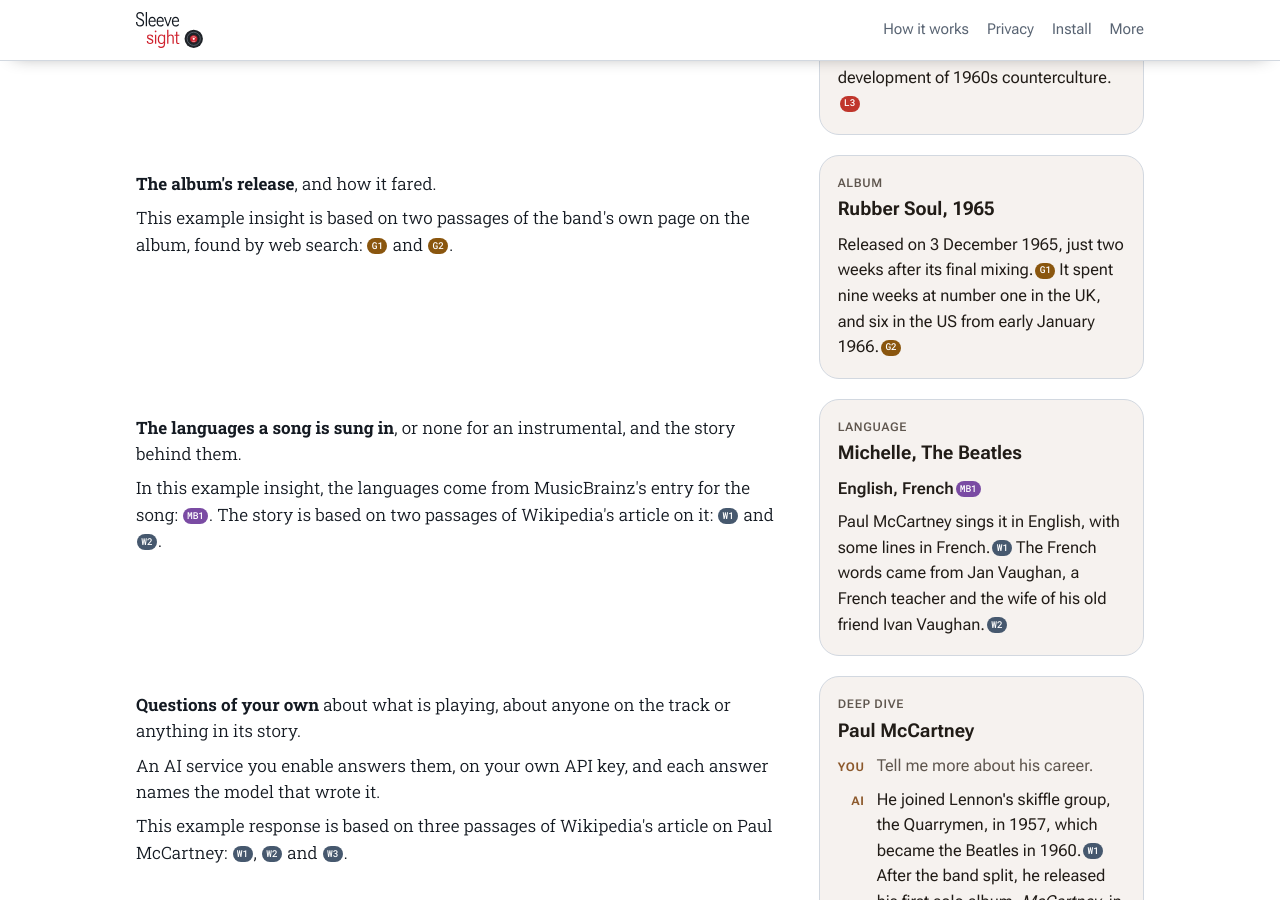
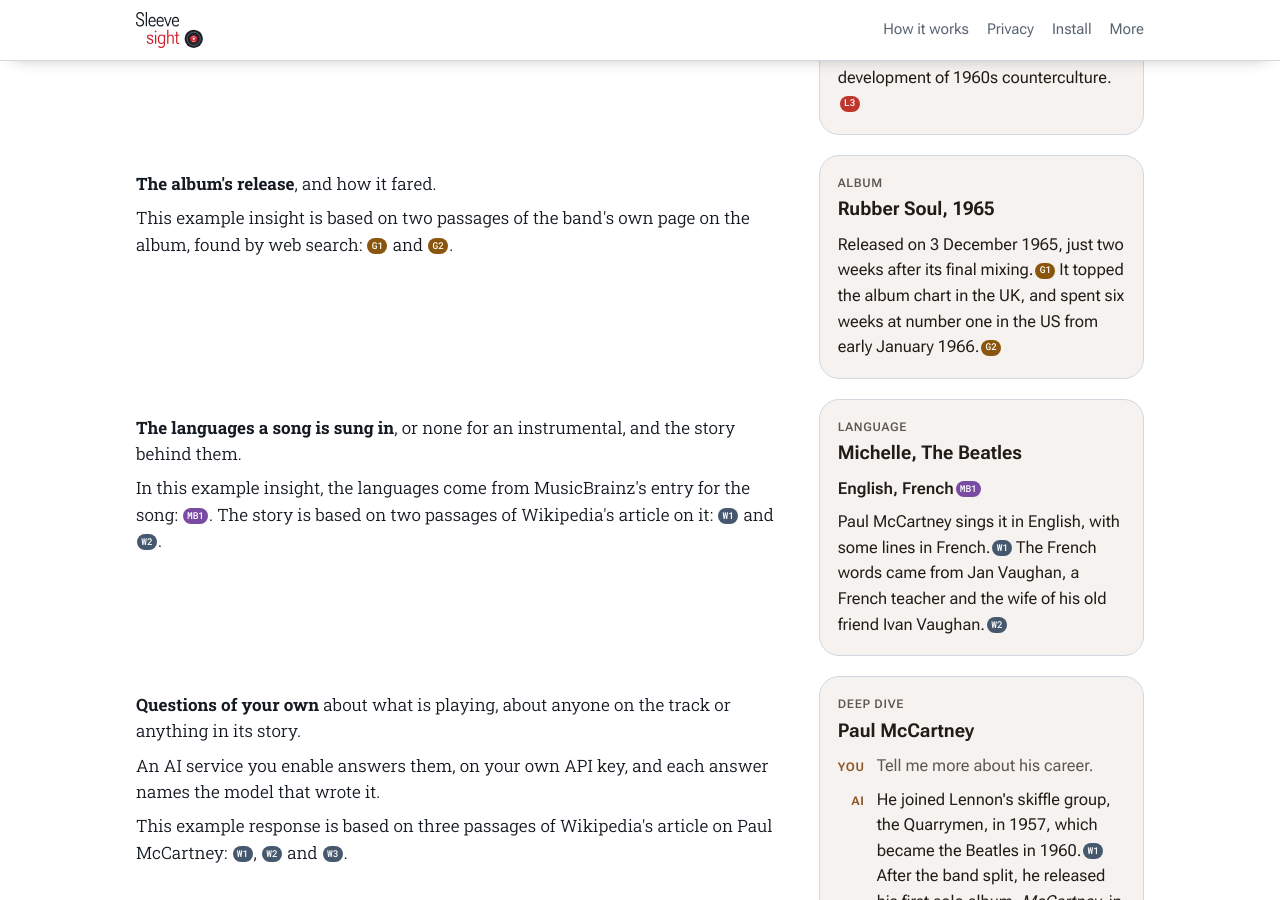
Before and after one commit to wkusnierczyk/sleevesight, a Jekyll site: the page built from index.html, in a window 1280 px wide and 900 px high, scrolled down 2099 px. Built offline with Jekyll 4.4.1, drawn with Linux system fonts in a browser that asks for light colours.

Commit message:
[DOCS] Product page: Rubber Soul's UK weeks at number one, a figure the sources count differently (#367)
The *Album* example said *Rubber Soul* "spent nine weeks at number one in the UK", as its source,
the Beatles' own page on the album, does. Wikipedia counts eight on Record Retailer's chart and
thirteen on Melody Maker's. The app does not show a disagreement between sources, so the example no
longer rests on the figure: it says the album topped the UK chart, which every count agrees on. The
US figure, six weeks, is the same in both. The examples are illustrations written from their
sources (the page's note says so), so the sentence is still one its source supports.

Co-Authored-By: Claude Opus 5.5 <noreply@anthropic.com>

```diff
--- a/index.html
+++ b/index.html
@@ -442,7 +442,7 @@ document.documentElement.classList.add('js');
     <li class="ex">
       <h3 class="vh">Album</h3>
       <div class="about"><p><b>The album's release</b>, and how it fared.</p><p>This example insight is based on two passages of the band's own page on the album, found by web search: <span class="cite G">G1</span> and <span class="cite G">G2</span>.</p></div>
-      <div class="box"><p class="label" aria-hidden="true">Album</p><p class="what">Rubber Soul, 1965</p><p>Released on 3 December 1965, just two weeks after its final mixing.<span class="vh">, source </span><span class="cite G">G1</span> It spent nine weeks at number one in the UK, and six in the US from early January 1966.<span class="vh">, source </span><span class="cite G">G2</span></p></div>
+      <div class="box"><p class="label" aria-hidden="true">Album</p><p class="what">Rubber Soul, 1965</p><p>Released on 3 December 1965, just two weeks after its final mixing.<span class="vh">, source </span><span class="cite G">G1</span> It topped the album chart in the UK, and spent six weeks at number one in the US from early January 1966.<span class="vh">, source </span><span class="cite G">G2</span></p></div>
     </li>
     <li class="ex">
       <h3 class="vh">Language</h3>
```
